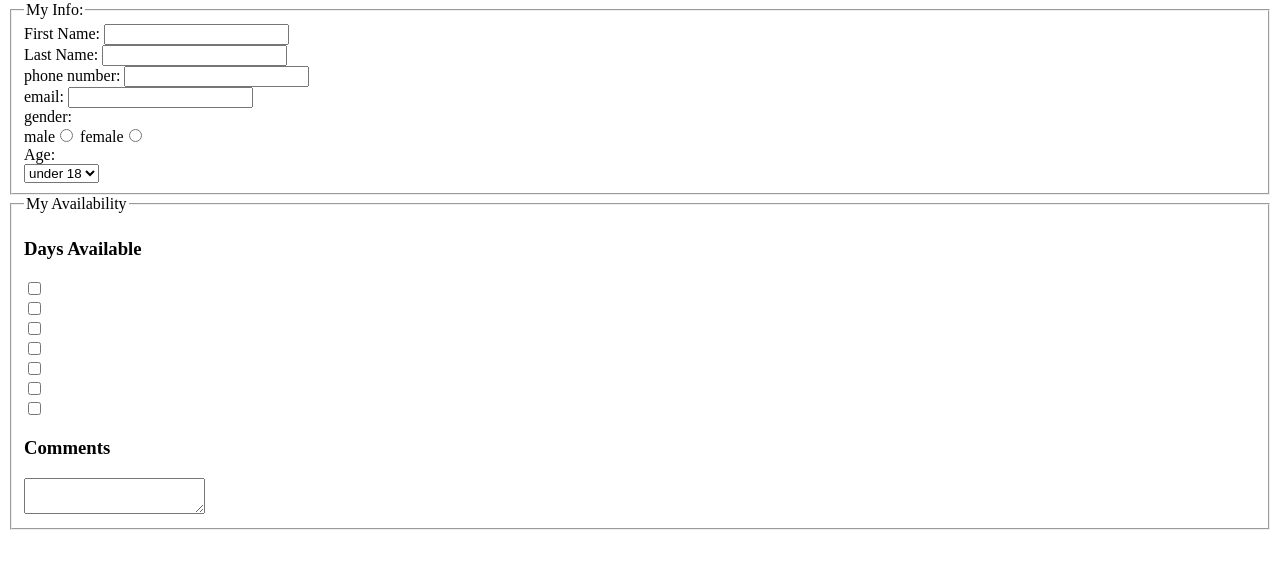
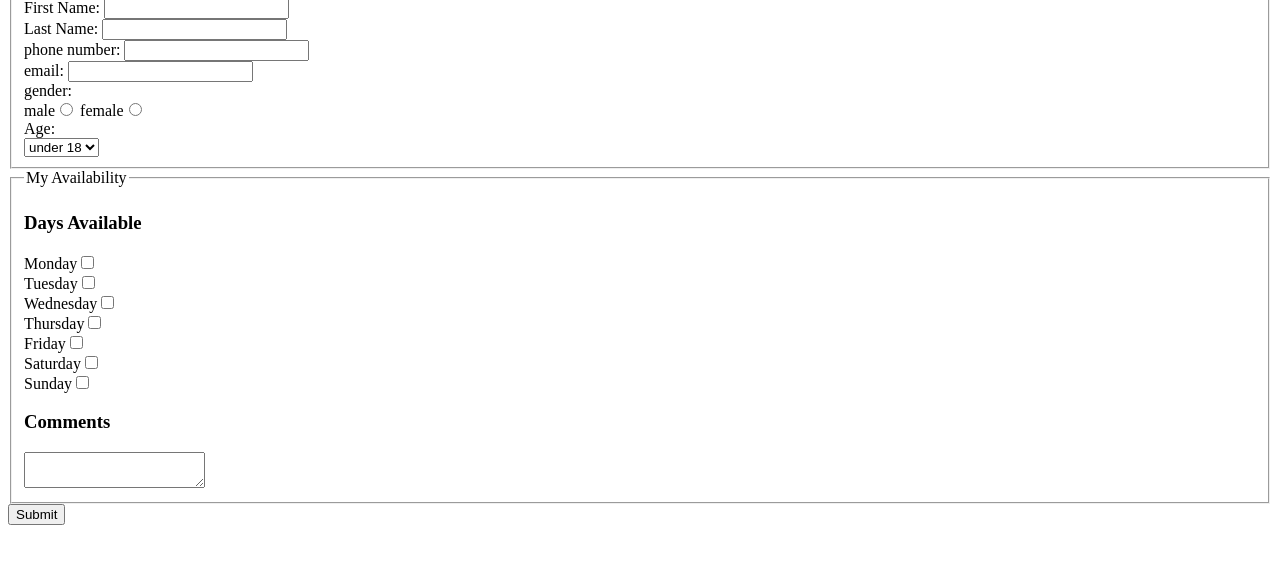
Before and after one commit to mharofuentes/lab-4, a plain HTML site: page index.html in a window 1280 px wide. Shown: the part 105-674 px from the top of the page. Drawn offline with Linux system fonts and the light colour scheme.

Commit message:
fixed label of weekdays and added radio button

```diff
--- a/index.html
+++ b/index.html
@@ -2,7 +2,6 @@
 <html lang="EN">
 <head>
   <meta charset="utf-8"
-  <title> Document</title>
 </head>
 <body>
   <h1>Volunteer Form</h1>
@@ -36,19 +35,19 @@
   <legend>My Availability</legend>
   <h3>Days Available</h3>
   <div>
-    <div><label><input type="checkbox" name="available_field[]" value="Monday"></label></div>
-	<div><label><input type="checkbox" name="available_field[]" value="Tuesday"></label></div>
-	<div><label><input type="checkbox" name="available_field[]" value="Wednesday"></label></div>
-	<div><label><input type="checkbox" name="available_field[]" value="Thursday"></label></div>
-	<div><label><input type="checkbox" name="available_field[]" value="Friday"></label></div>
-	<div><label><input type="checkbox" name="available_field[]" value="Saturday"></label></div>
-	<div><label><input type="checkbox" name="available_field[]" value="Sunday"></label></div>
+    <div><label>Monday<input type="checkbox" name="available_field[]" value="Monday"></label></div>
+	<div><label>Tuesday<input type="checkbox" name="available_field[]" value="Tuesday"></label></div>
+	<div><label>Wednesday<input type="checkbox" name="available_field[]" value="Wednesday"></label></div>
+	<div><label>Thursday<input type="checkbox" name="available_field[]" value="Thursday"></label></div>
+	<div><label>Friday<input type="checkbox" name="available_field[]" value="Friday"></label></div>
+	<div><label>Saturday<input type="checkbox" name="available_field[]" value="Saturday"></label></div>
+	<div><label>Sunday<input type="checkbox" name="available_field[]" value="Sunday"></label></div>
 	<h3>Comments</h3>
 	<textarea name="comments_field"></textarea>
   </div>
   </fieldset>
   <input type="hidden" name="hidden_field" value="mharofuentes">
-  <input type="submit>
+  <button type="Submit" >Submit </button>
   </form>
  </body>
  </html>
```
Also changed, not shown: 1 other file.
